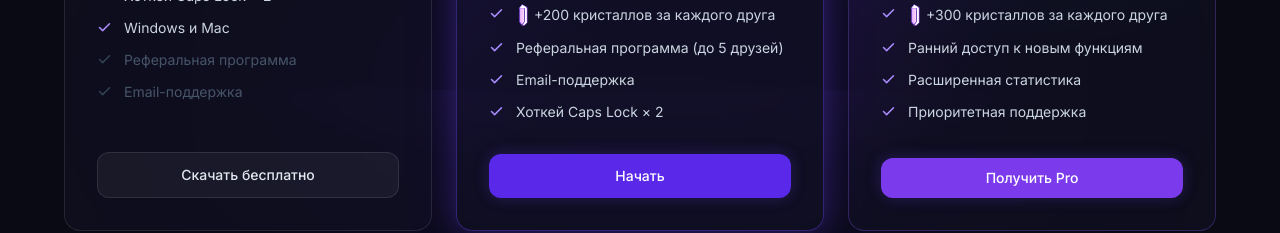
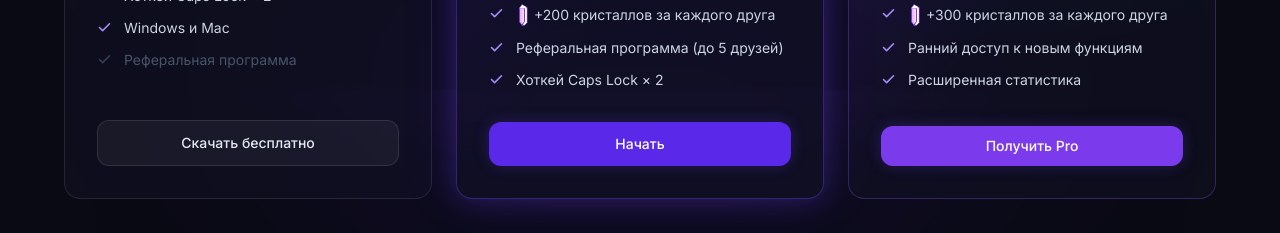
Before and after one commit to dt753/crystal-voice-site, a Next.js app: page /pricing in a window 1280 px wide. Shown: the part 710-943 px from the top of the page. Built offline with nearby package versions, Linux system fonts and the light colour scheme; no server answers.

Commit message:
fix: remove email support feature from all tiers
Co-Authored-By: Claude Sonnet 4.6 <noreply@anthropic.com>

```diff
--- a/app/docs/subscription/page.mdx
+++ b/app/docs/subscription/page.mdx
@@ -12,7 +12,6 @@ Crystal Voice можно использовать бесплатно. При р
 
 - Неограниченная транскрипция
 - Реферальная программа (💎 +200 кристаллов за друга)
-- Email-поддержка
 
 ## Тариф Pro
 
--- a/app/pricing/PricingClient.tsx
+++ b/app/pricing/PricingClient.tsx
@@ -43,7 +43,6 @@ const tiers = [
       { text: 'Хоткей Caps Lock × 2', dim: false },
       { text: 'Windows и Mac', dim: false },
       { text: 'Реферальная программа', dim: true },
-      { text: 'Email-поддержка', dim: true },
     ],
     cta: 'Скачать бесплатно',
     ctaHref: '/download',
@@ -65,7 +64,6 @@ const tiers = [
       { text: 'Все поддерживаемые языки', dim: false },
       { text: '+200 кристаллов за каждого друга', dim: false, gem: true },
       { text: 'Реферальная программа (до 5 друзей)', dim: false },
-      { text: 'Email-поддержка', dim: false },
       { text: 'Хоткей Caps Lock × 2', dim: false },
     ],
     cta: 'Начать',
@@ -89,7 +87,6 @@ const tiers = [
       { text: '+300 кристаллов за каждого друга', dim: false, gem: true },
       { text: 'Ранний доступ к новым функциям', dim: false },
       { text: 'Расширенная статистика', dim: false },
-      { text: 'Приоритетная поддержка', dim: false },
     ],
     cta: 'Получить Pro',
     ctaHref: '/account',
```
